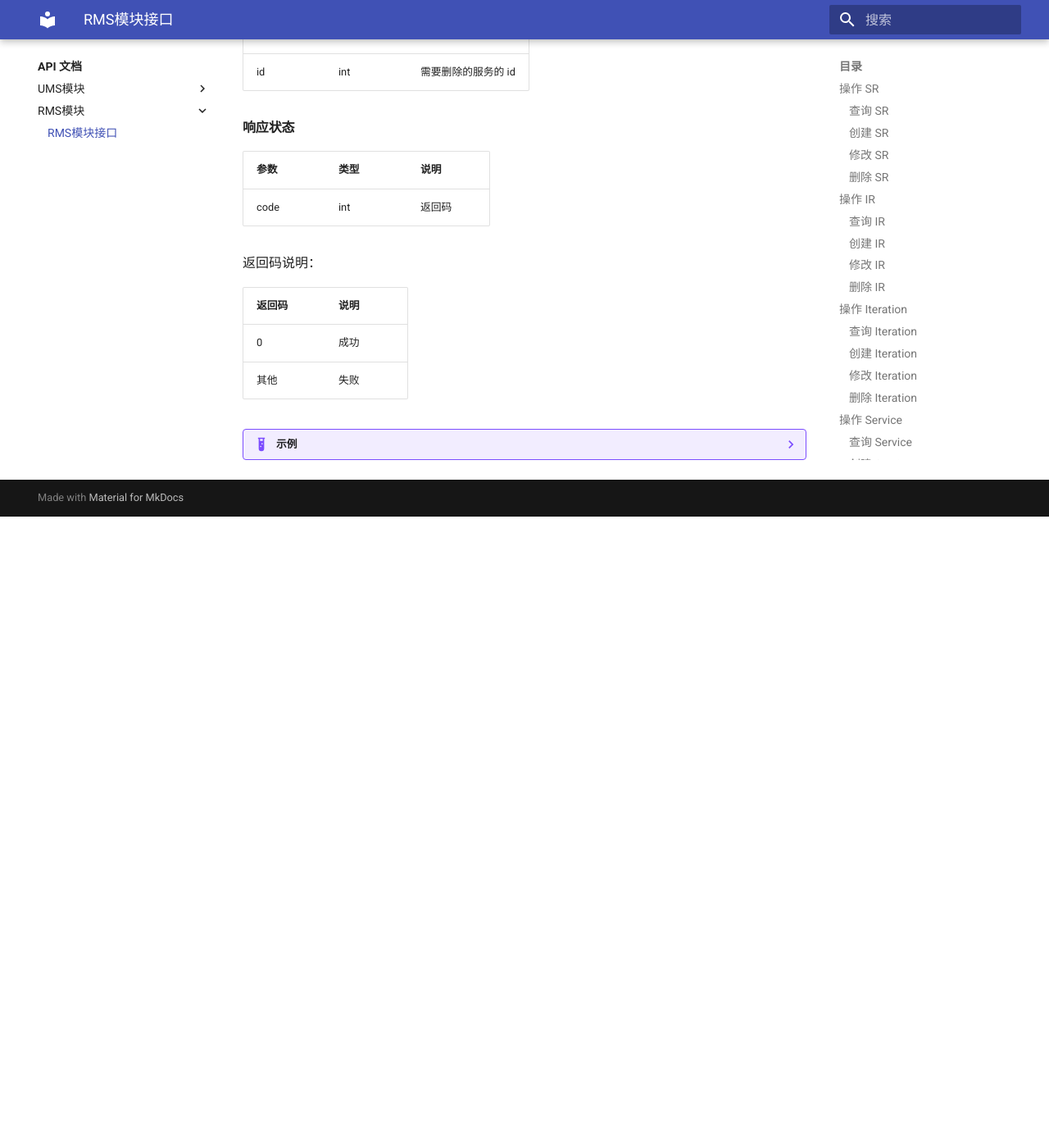
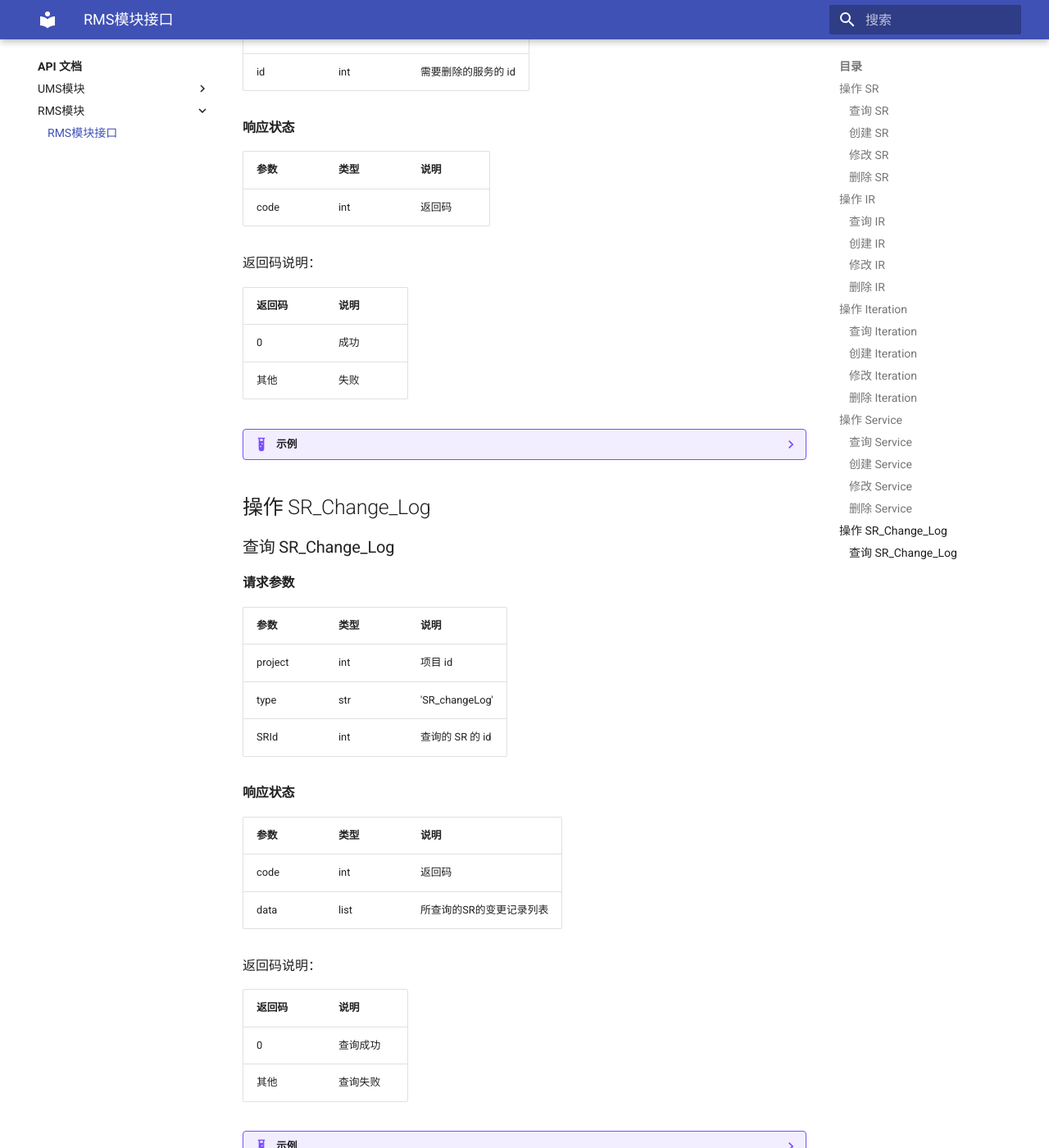
Before and after one commit to c7w/ReqMan-doc, an MkDocs documentation site: the page built from docs/api/rms/rms.md, in a window 1280 px wide and 1400 px high, scrolled down 17332 px. Shown: the whole window at 82% size. Built offline with MkDocs 1.6.1 and Material for MkDocs 9.7.7, drawn with Linux system fonts in a browser that asks for light colours; before the commit the page ends 17962 px from its top, so only the background shows below that.

Commit message:
[SR.004.803.I] Create part of the docs of apis in rms (#5)

````diff
--- a/docs/api/rms/rms.md
+++ b/docs/api/rms/rms.md
@@ -880,3 +880,45 @@ data 内容说明：
             "code": 0
         }
         ```
+
+## 操作 SR_Change_Log
+
+### 查询 SR_Change_Log
+
+#### 请求参数
+|参数|类型|说明|
+|-|-|-|
+|project|int|项目 id|
+|type|str|'SR_changeLog'|
+|SRId|int|查询的 SR 的 id|
+
+#### 响应状态
+|参数|类型|说明|
+|-|-|-|
+|code|int|返回码|
+|data|list|所查询的SR的变更记录列表|
+
+返回码说明：
+
+|返回码|说明|
+|-|-|
+|0|查询成功|
+|其他|查询失败|
+
+??? example "示例"
+    === "请求"
+        ```json
+        {
+            "sessionId": "Rd8Gs0jw0jdbUeJzf7EIBwkwr7aYit74",
+            "project": 1,
+            "type": "SR_changeLog",
+            "SRId":2,
+        }
+        ```
+    === "响应"
+        ```json
+        {
+            "code": 0,
+            "data":[]
+        }
+        ```
````
